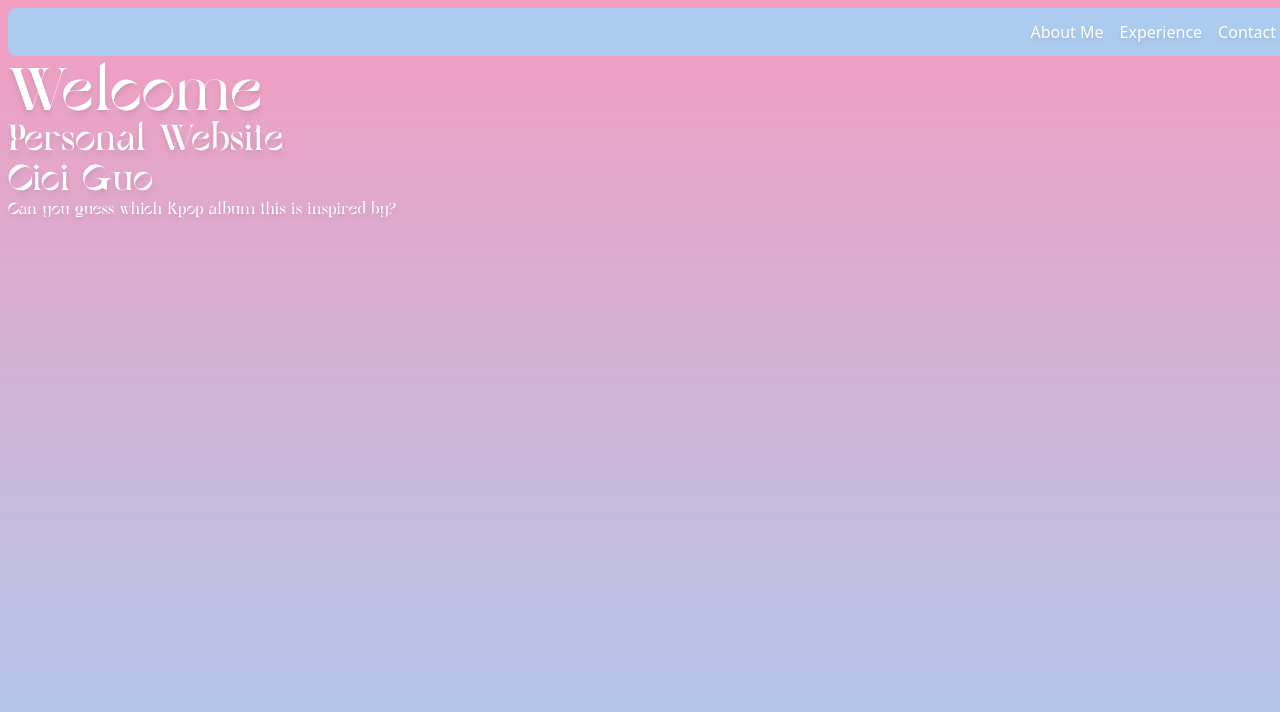
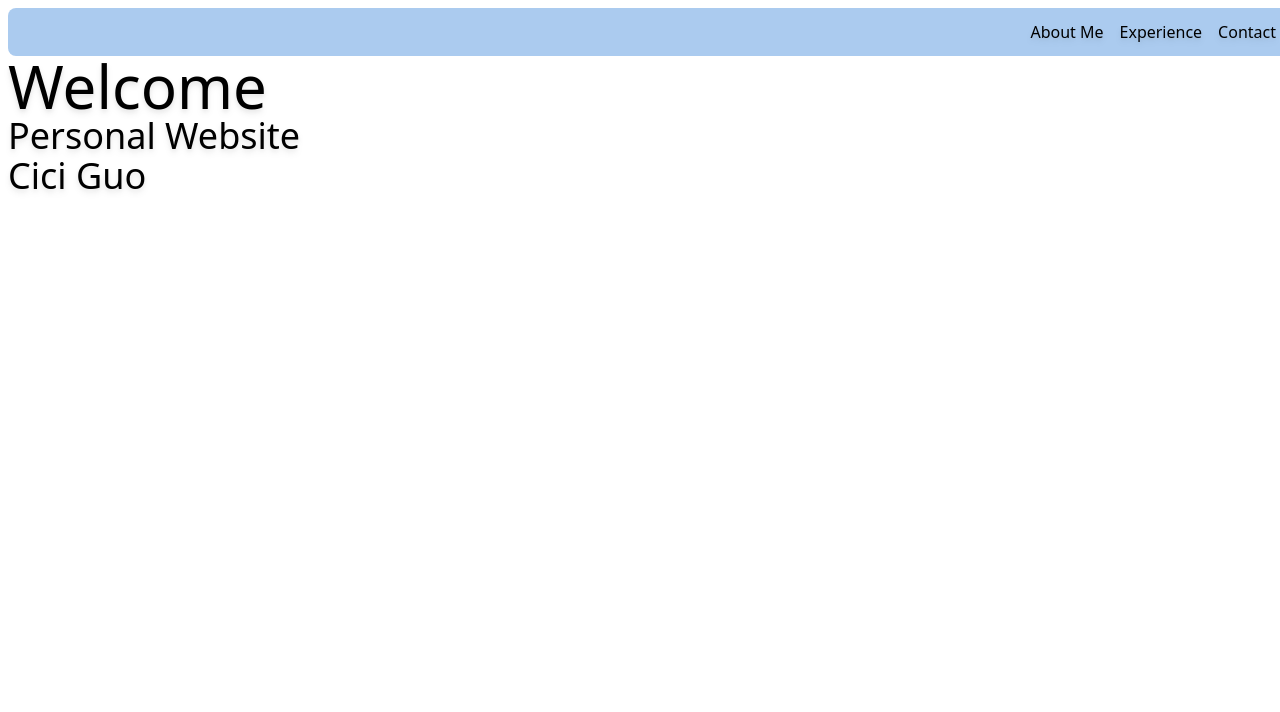
Before and after one commit to ClosedCaptions/closedcaptions.github.io, a plain HTML site: page index.html in a window 1280 px wide. Drawn offline with nearby package versions, Linux system fonts and the light colour scheme.

Commit message:
Update index.html

```diff
--- a/index.html
+++ b/index.html
@@ -3,34 +3,19 @@
 
 <head>
     <script src="https://cdn.tailwindcss.com"></script>
-    <style>
-        @font-face {
-            font-family: 'dall';
-            src: url('./fonts/BelledeMai4.0-Heavy.otf') format('opentype');
-            font-weight: normal;
-            font-style: normal;
-        }
-
-        .text-primary {
-                color: #ffffff;
-        }
-    </style>
 </head>
 
-<body style="min-height: 100vh; background: linear-gradient(to bottom, #F39DC0, #ABCBEF);">
-    <div class="container mx-auto p-3 rounded-lg mt-2 ml-2 mr-2 bg-opacity-30" style="background-color: #ABCBEF">
+<body style="min-height: 100vh">
+    <div class="container mx-auto p-3 rounded-lg mt-2 ml-2 mr-2 bg-opacity-30 items-center" style="background-color: #ABCBEF">
         <nav class="flex bg-white space-x-4 justify-end bg-opacity-30" style="background-color: #ABCBEF">
             <a class="drop-shadow-md text-primary font-[Times_New_Roman]" href="about.html">About Me </a>
             <a class="drop-shadow-md text-primary font-[Times_New_Roman]" href="exp.html">Experience</a>
             <a class="drop-shadow-md text-primary font-[Times_New_Roman]" href="contact.html">Contact</a>
         </nav>
     </div>
-    <h1 class="text-6xl font-['dall'] text-primary drop-shadow-md mx-2">Welcome</h1>
-    <h2 class="text-4xl font-['dall'] text-primary drop-shadow-md mx-2">Personal Website</h2>
-    <h2 class="text-4xl font-['dall'] text-primary drop-shadow-md mx-2">Cici Guo</h2>
-    <footer class="font-['dall'] text-primary drop-shadow-md mx-2">
-        Can you guess which kpop album this is inspired by?
-    </footer>
+    <h1 class="text-6xl text-primary drop-shadow-md mx-2">Welcome</h1>
+    <h2 class="text-4xl text-primary drop-shadow-md mx-2">Personal Website</h2>
+    <h2 class="text-4xl text-primary drop-shadow-md mx-2">Cici Guo</h2>
 </body>
 
 </html>
```
